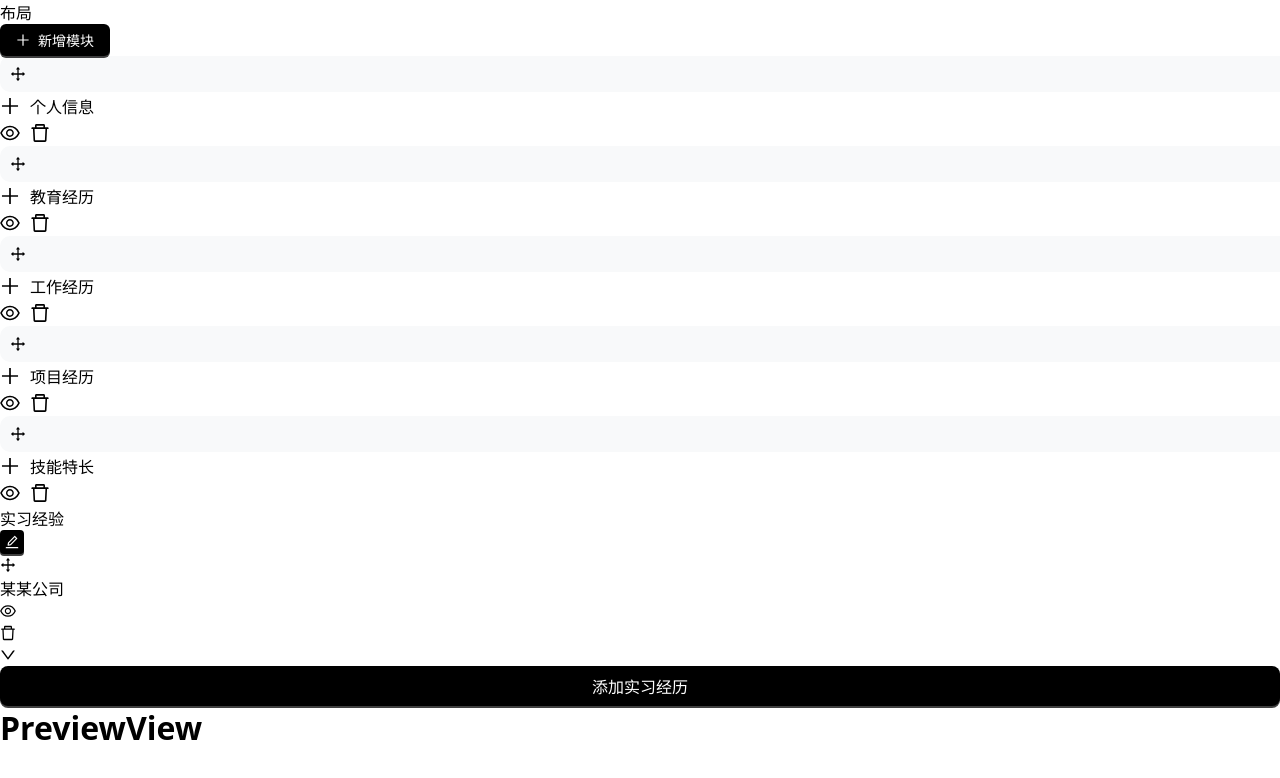
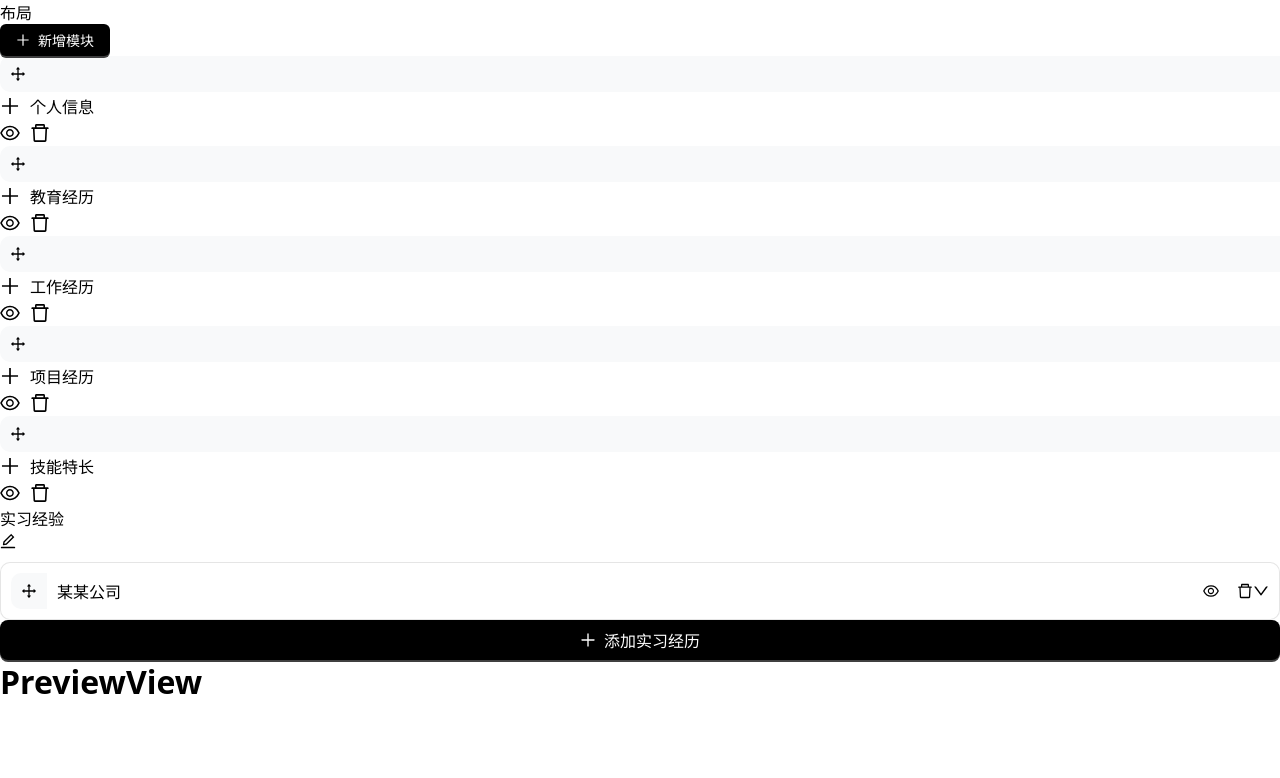
Before and after one commit to 1724034726-max/resumeCreater, a React (Vite) app: page /#/home in a window 1280 px wide. Shown: the top 778 px of the page. Built offline with nearby package versions, Linux system fonts and the light colour scheme; what @ebay/nice-modal-react would draw is missing.

Commit message:
fix:组件文件位置调整

```diff
--- a/src/views/Home/components/Edit/components/EditItem/EditItem.module.less
+++ b/src/components/EditModuleDetailCard/EditModuleDetailCard.module.less
@@ -1,4 +1,4 @@
-.edit-item-container {
+.container {
     display: flex;
     align-items: center;
     justify-content: space-between;
@@ -7,8 +7,11 @@
     border-radius: 10px;
     margin-top: 10px;
     border: 1px solid rgba(0, 0, 0, 0.1);
+    &:hover {
+        border: 1px solid rgb(0, 0, 0);
+    }
 }
-.edit-item-draggable {
+.draggable {
     height: 100%;
     padding: 10px;
     display: flex;
@@ -19,12 +22,12 @@
     border-bottom-left-radius: 10px;
     background-color: #f8f9fa;
 }
-.edit-item-content {
+.content {
     flex: 1;
     font-size: 16px;
     margin-left: 10px;
 }
-.edit-item-actions {
+.actions {
     display: flex;
     align-items: center;
     justify-content: space-between;
--- /dev/null
+++ b/src/components/EditModuleDetailCard/EditModuleDetailCard.tsx
@@ -0,0 +1,18 @@
+import { DragOutlined, EyeOutlined, DeleteOutlined, DownOutlined } from "@ant-design/icons";
+import styles from "./EditModuleDetailCard.module.less";
+const EditModuleDetailCardComponent: React.FC = () => {
+    return (
+        <div className={styles.container} >
+            <div className={styles.draggable}><DragOutlined /></div>
+            <div className={styles.content} >
+                某某公司
+            </div>
+            <div className={styles.actions} >
+                <div className={styles.action} ><EyeOutlined /></div>
+                <div className={styles.action} ><DeleteOutlined /></div>
+            </div>
+            <div className={styles.btnDetail} ><DownOutlined className={styles.btnDetailIcon} /></div>
+        </div>
+    );
+}
+export default EditModuleDetailCardComponent;
--- /dev/null
+++ b/src/components/EditModuleDetailCard/index.ts
@@ -0,0 +1 @@
+export { default } from "./EditModuleDetailCard";
--- a/src/components/LayoutModuleCard/LayoutModuleCard.module.less
+++ b/src/components/LayoutModuleCard/LayoutModuleCard.module.less
@@ -24,7 +24,7 @@
     cursor: grabbing;
   }
   &.dragOver {
-    border-top: 2px solid #1890ff;
+    border-top: 2px solid #000;
     margin-top: 12px;
   }
 }
--- a/src/views/Home/components/Edit/Edit.tsx
+++ b/src/views/Home/components/Edit/Edit.tsx
@@ -1,4 +1,3 @@
-import { Button } from "antd";
 import styles from "./Edit.module.less";
 import { memo } from "react";
 import { EditOutlined } from "@ant-design/icons";
@@ -8,10 +7,10 @@ const EditView: React.FC = () => {
         <div className={styles.editContainer} >
             <div className={styles.editHeader} >
                 <div className={styles.editTitle} >
-                   实习经验
+                    实习经验
                 </div>
                 <div className={styles.editButton} >
-                    <Button type="primary" icon={<EditOutlined />} size="small" />
+                    <EditOutlined />
                 </div>
             </div>
             <EditBoxComponent />
--- a/src/views/Home/components/Edit/components/EditBox/EditBox.tsx
+++ b/src/views/Home/components/Edit/components/EditBox/EditBox.tsx
@@ -1,13 +1,13 @@
 import { Button } from "antd";
 import { PlusOutlined } from "@ant-design/icons";
-import EditItemComponent from "../EditItem/EditItem";
+import EditModuleDetailCard from "@/components/EditModuleDetailCard";
 import styles from "./EditBox.module.less";
 const EditBoxComponent: React.FC = () => {
     return (
         <div className={styles.editBoxContainer} >
-            <EditItemComponent />
+            <EditModuleDetailCard />
             <div className={styles.editBoxButton} >
-                <Button type="primary" block size="large">添加实习经历</Button>
+                <Button type="primary" block size="large"><PlusOutlined />添加实习经历</Button>
             </div>
         </div>
     );
--- a/src/views/Home/components/Edit/components/EditItem/EditItem.tsx
+++ /dev/null
@@ -1,20 +0,0 @@
-import { DragOutlined, EyeOutlined, DeleteOutlined, DownOutlined } from "@ant-design/icons";
-import styles from "./EditItem.module.less";
-const EditItemComponent: React.FC = () => {
-    return (
-        <div className={styles.editItemContainer} >
-            <div className={styles.editItemDraggable}><DragOutlined /></div>
-            <div className={styles.editItemContent} >
-                某某公司
-            </div>
-            <div className={styles.editItemActions} >
-                <div className={styles.editItemAction} ><EyeOutlined /></div>
-                <div className={styles.editItemAction} ><DeleteOutlined /></div>
-            </div>
-            <div className={styles.btnDetail} >
-                <DownOutlined className={styles.btnDetailIcon}/>
-            </div>
-        </div>
-    );
-}
-export default EditItemComponent;
```
